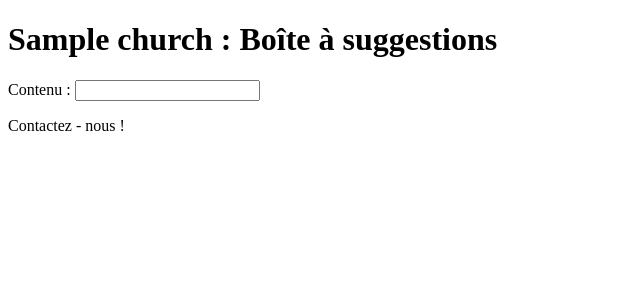
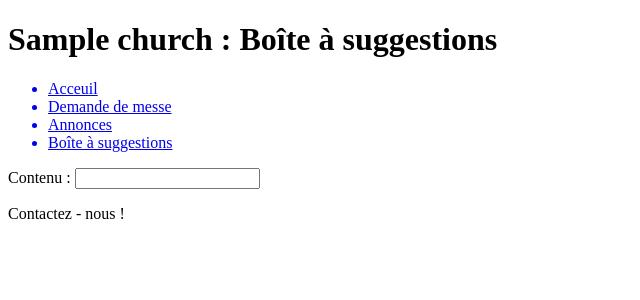
Before and after one commit to SteelTitan18/Church_requesting, a Django app: page /1/suggestions in a window 1280 px wide. Shown: the top 300 px of the page, without its empty margins (0-640 px from the left). Run offline with Django 4.2, Linux system fonts and the light colour scheme; tables that the repository leaves empty hold one stand-in row (values such as "Sample post"); some libraries are stand-ins or nearby versions.

Commit message:
ajout de la page de sélection du mode de connexion

```diff
--- a/church_request/urls.py
+++ b/church_request/urls.py
@@ -26,6 +26,7 @@ urlpatterns = [
     path('<int:church_id>/menu', views.church_main, name='church-main'),
     path('<int:church_id>/request', views.request_create, name='request-create'),
     path('', views.acceuil, name='request-acceuil'),
+    path('/user-choice', views.church_choice, name='request-user-choice'),
     path('<str:_customer>/<slug:requet>/<str:_type_choices>/<slug:_hours>/<slug:_start_date>/<slug:_end_date>/confirm', views.request_confirm, name='request-confirm'),
     path('<int:request_id>/detail', views.request_detail, name='request-detail'),
     path('confirmation', views.confirmation, name='request-confirmation'),
--- a/request/admin.py
+++ b/request/admin.py
@@ -1,7 +1,7 @@
 from django.contrib import admin
-from request.models import Church_request
+from request.models import ChurchRequest
 
 class Request_listAdmin(admin.ModelAdmin):
     list_display = ('customer', 'start_date', 'end_date', 'hours')
 
-admin.site.register(Church_request, Request_listAdmin)
+admin.site.register(ChurchRequest, Request_listAdmin)
--- a/request/forms.py
+++ b/request/forms.py
@@ -1,20 +1,20 @@
 from django import forms
-from datetime import *
-from request.models import Church_request
+from request.models import Announcement
+from request.models import ChurchRequest
 from request.models import Suggestion
-from request.models import Church
-from request.models import Announcement
 
 
 class RequestForm(forms.ModelForm):
     class Meta:
-        model = Church_request
+        model = ChurchRequest
         fields = ['customer', 'request', 'type_choices', 'hours', 'start_date', 'end_date']
+
 
 class SuggestionForm(forms.ModelForm):
     class Meta:
         model = Suggestion
-        fields = ['content', 'tags']
+        fields = ['content']
+
 
 class AnnouncementForm(forms.ModelForm):
     class Meta:
--- a/request/models.py
+++ b/request/models.py
@@ -1,23 +1,24 @@
 from django.db import models
 from datetime import *
-from taggit.managers import TaggableManager
 
 
-class Church (models.Model):
+class Church(models.Model):
     name = models.fields.CharField(verbose_name="Nom ", max_length=100)
     status = models.fields.CharField(verbose_name="Status", max_length=30, choices=[('top', 'Paroisse'),
-    ('second', 'Station secondaire')])
+                                                                                    ('second', 'Station secondaire')])
     archdiocese = models.fields.CharField(verbose_name="Archidiocèse ", max_length=30)
     priest = models.fields.CharField(verbose_name="Curé ", max_length=100)
     mother_parish = models.fields.CharField(verbose_name="Paroisse mère ", max_length=100, blank=True, null=True)
 
-class Church_request(models.Model):
-    customer = models.fields.CharField(verbose_name="Demandée par " ,max_length=30)
+
+class ChurchRequest(models.Model):
+    customer = models.fields.CharField(verbose_name="Demandée par ", max_length=30)
     request = models.fields.TextField(verbose_name="Intention (Veuillez être clair, précis et bref)\n", max_length=200)
     type_choices = models.fields.CharField(verbose_name="Type de messe ", max_length=30, choices=[('solo', 'Unique'),
-                                                    ('trio', 'Tridium'),
-                                                    ('nine', 'Neuvaine'),
-                                                    ('month', 'Trentaine')])
+                                                                                                  ('trio', 'Tridium'),
+                                                                                                  ('nine', 'Neuvaine'),
+                                                                                                  ('month',
+                                                                                                   'Trentaine')])
     hours = models.fields.CharField(verbose_name="Horaires ", max_length=255)
     start_date = models.fields.DateField(verbose_name="Date de début ", default=date.today)
     end_date = models.fields.DateField(verbose_name="Date de fin ", blank=True, null=True)
@@ -26,10 +27,11 @@ class Church_request(models.Model):
     def __str__(self):
         return f'{self.content}'
 
+
 class Suggestion(models.Model):
     content = models.fields.CharField(verbose_name="Contenu ", max_length=200)
     suggestion_church = models.ForeignKey(Church, on_delete=models.CASCADE, related_name="suggestion_church")
-    tags = TaggableManager()
+
 
 class Announcement(models.Model):
     title = models.fields.CharField(verbose_name="Contenu ", max_length=50)
--- a/request/templates/request/church_main.html
+++ b/request/templates/request/church_main.html
@@ -4,7 +4,7 @@
 
 <nav>
   <ul>
-    <a class="nav-element" href="{% url 'request-acceuil' %}"><li>Acceuil</li></a>
+    <a class="nav-element" href="{% url 'request-user-choice' %}"><li>Acceuil</li></a>
     <a class="nav-element" href="{% url 'request-create' church.id %}"><li>Demande de messe</li></a>
     <a class="nav-element" href="{% url 'announcement' church.id %}"><li>Annonces</li></a>
     <a class="nav-element" href="{% url 'suggestions' church.id %}"><li>Boîte à suggestions</li></a>
--- a/request/templates/request/request_create.html
+++ b/request/templates/request/request_create.html
@@ -4,10 +4,10 @@
 
 <nav>
   <ul>
-    <a class="nav-element" href="{% url 'request-acceuil' %}"><li>Acceuil</li></a>
+    <a class="nav-element" href="{% url 'request-user-choice' %}"><li>Acceuil</li></a>
     <a class="nav-element" href="{% url 'request-create' church.id %}"><li>Demande de messe</li></a>
     <a class="nav-element" href="{% url 'announcement' church.id %}"><li>Annonces</li></a>
-    <a class="nav-element" href=""><li>Boîte à suggestions</li></a>
+    <a class="nav-element" href="{% url 'suggestions' church.id %}"><li>Boîte à suggestions</li></a>
   </ul>
 </nav>
 
--- a/request/templates/request/request_detail.html
+++ b/request/templates/request/request_detail.html
@@ -2,9 +2,8 @@
 
 {% block content %}
 
-<h2>Demandée par : {{ requests.customer }} <br/>
+<h2>Demandée par : {{ requests.customer }}</h2> <br/>
 Du {{ requests.start_date }} au {{ requests.end_date }} à {{ requests.hours }}<br/>
 Intention : {{ requests.request }}
 
-
 {% endblock %}
--- a/request/templates/request/suggestions.html
+++ b/request/templates/request/suggestions.html
@@ -1,6 +1,15 @@
 {% extends 'request/model.html' %}
 
 {% block content %}
+
+<nav>
+  <ul>
+    <a class="nav-element" href="{% url 'request-user-choice' %}"><li>Acceuil</li></a>
+    <a class="nav-element" href="{% url 'request-create' church.id %}"><li>Demande de messe</li></a>
+    <a class="nav-element" href="{% url 'announcement' church.id %}"><li>Annonces</li></a>
+    <a class="nav-element" href="{% url 'suggestions' church.id %}"><li>Boîte à suggestions</li></a>
+  </ul>
+</nav>
 
 {% csrf_token %}
 {{ form.as_p}}
--- a/request/views.py
+++ b/request/views.py
@@ -1,6 +1,6 @@
 from django.shortcuts import render
 from django.http import HttpResponse
-from request.models import Church_request
+from request.models import ChurchRequest
 from request.models import Church
 from request.forms import RequestForm
 from request.models import Suggestion
@@ -10,9 +10,11 @@ from request.models import Announcement
 from django.shortcuts import redirect
 from datetime import *
 
+
 def church_main(request, church_id):
     church = Church.objects.get(id=church_id)
-    return render(request, 'request/church_main.html', {'church': church, 'header_title' : church.name})
+    return render(request, 'request/church_main.html', {'church': church, 'header_title': church.name})
+
 
 # def tagsInputTest(request):
 #     if request.method == 'POST':
@@ -26,7 +28,7 @@ def church_main(request, church_id):
 #     return render(request, 'request/test.html', {'form':form})
 
 def suggestion_create(request, church_id):
-    church = Church.objects.get(id = church_id)
+    church = Church.objects.get(id=church_id)
     if request.method == "POST":
         form = SuggestionForm(request.POST)
         if form.is_valid():
@@ -37,7 +39,8 @@ def suggestion_create(request, church_id):
     else:
         form = SuggestionForm()
 
-    return render(request, 'request/suggestions.html', {'form':form, 'header_title':church.name + " : Boîte à suggestions"})
+    return render(request, 'request/suggestions.html',
+                  {'church': church, 'form': form, 'header_title': church.name + " : Boîte à suggestions"})
 
 
 def request_create(request, church_id):
@@ -48,19 +51,24 @@ def request_create(request, church_id):
             _request = form.save(commit=False)
             if (_request.type_choices == "solo"):
                 _request.end_date = _request.start_date
-                #_request = form.save()
+                # _request = form.save()
             _request.church = church
             _request = form.save()
-            return redirect('request-confirm', _request.customer, _request.request, _request.type_choices, _request.hours, _request.start_date, _request.end_date)
+            return redirect('request-confirm', _request.customer, _request.request, _request.type_choices,
+                            _request.hours, _request.start_date, _request.end_date)
     else:
         form = RequestForm()
-    return render(request, 'request/request_create.html', {'church': church, 'form':form, 'header_title' : church.name + " : Demande de messe" })
+    return render(request, 'request/request_create.html',
+                  {'church': church, 'form': form, 'header_title': church.name + " : Demande de messe"})
+
 
 def announcement(request, church_id):
-    _church = Church.objects.get(id=church_id)
-    announcement_list = list(Announcement.objects.filter(announcement_church_id = _church.id))
+    church = Church.objects.get(id=church_id)
+    announcement_list = list(Announcement.objects.filter(announcement_church_id=church.id))
 
-    return render(request, 'request/announcement.html', {'announcement_list':announcement_list, 'header_title':_church.name + " : Annonces"})
+    return render(request, 'request/announcement.html', {'church': church, 'announcement_list': announcement_list,
+                                                         'header_title': church.name + " : Annonces"})
+
 
 # def announcement_admin(request, church_id):
 #     church = Church.objects.get(id=church_id)
@@ -73,16 +81,18 @@ def announcement(request, church_id):
 #     else:
 #         form = AnnouncementForm()
 #
-#     return render(request, 'request/announcement.html', {'church':church, 'form':form, 'header_title':church.name + " : Annonces"})
+# return render(request, 'request/announcement.html', {'church':church, 'form':form, 'header_title':church.name + " :
+# Annonces"})
 
 
 def request_detail(request, request_id):
-    request = Church_request.objects.get(id=request_id)
+    request = ChurchRequest.objects.get(id=request_id)
     return render(request, 'request/request_detail.html', {'request': request})
 
+
 def request_confirm(request, _customer, requet, _type_choices, _hours, _start_date, _end_date):
-    #_request = Church_request.objects.get(id=request_id)
-    #_request = Church_request()
+    # _request = Church_request.objects.get(id=request_id)
+    # _request = Church_request()
     form = RequestForm(request.POST)
     form.fields['customer'].value = _customer
     form.fields['request'].value = requet
@@ -95,21 +105,28 @@ def request_confirm(request, _customer, requet, _type_choices, _hours, _start_da
         return redirect('request-detail', _request.id)
     return render(request, 'request/myTemplate.html', {'forms': form})
 
+
 def request_list(request):
-    list = Church_request.objects.all()
-    return render(request, 'request/request_list.html', {'lists' : list})
+    list = ChurchRequest.objects.all()
+    return render(request, 'request/request_list.html', {'lists': list})
+
+
+def church_choice(request):
+    church_list = Church.objects.all()
+    return render(request, 'request/church_choice.html', {'list': church_list, 'header_title': "DEMANDE DE MESSE"})
+
 
 def acceuil(request):
-    church_list = Church.objects.all()
-    return render(request, 'request/acceuil.html', {'list' : church_list, 'header_title' : "DEMANDE DE MESSE"})
+    return render(request, 'request/acceuil.html', {'header_title': "DEMANDE DE MESSE"})
+
 
 def confirmation(request):
     if request.method == 'POST':
         form = RequestForm(request.POST)
         if form.is_valid():
             _request = form.save()
-            #return render(request, 'request/acceuil.html')
+            # return render(request, 'request/church_choice.html')
     else:
         form = RequestForm()
-    #requests = Church_request.objects.get(id=request_id)
-    return render(request, 'request/request_detail.html', {'requests':_request})
+    # requests = Church_request.objects.get(id=request_id)
+    return render(request, 'request/request_detail.html', {'requests': _request})
```
Also changed, not shown: request/templates/request/acceuil.html (+5 -9 lines), request/templates/request/announcement.html (+9 -0 lines), request/templates/request/myTemplate.html (+4 -4 lines), requirements.txt (+20 -62 lines), request/migrations/0004_remove_suggestion_tags.py (added).
